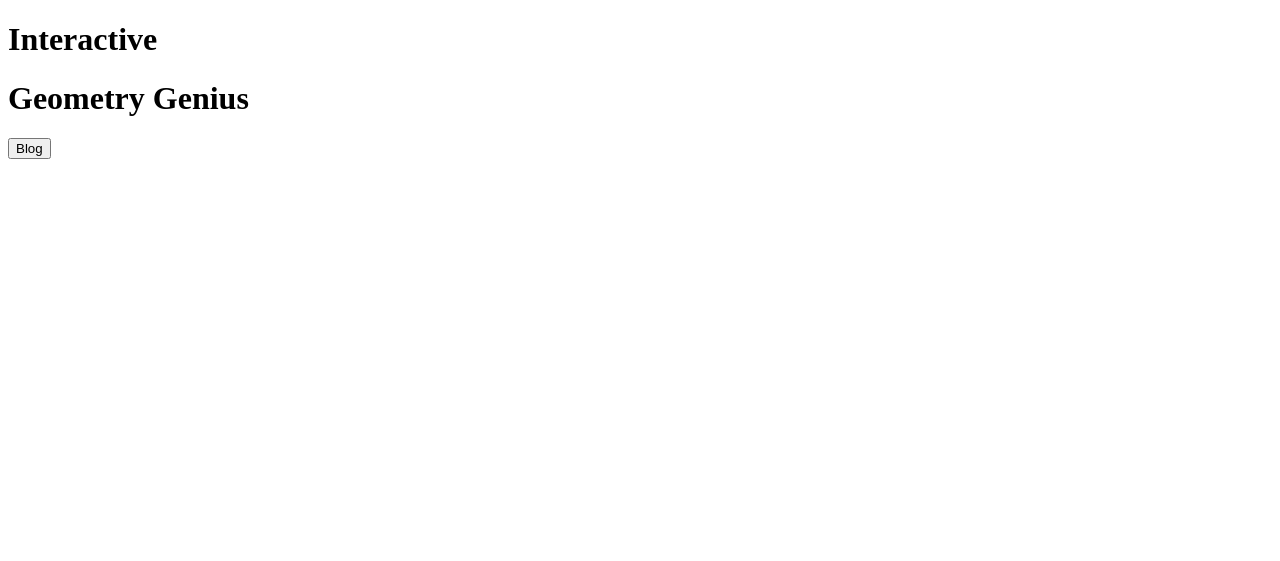
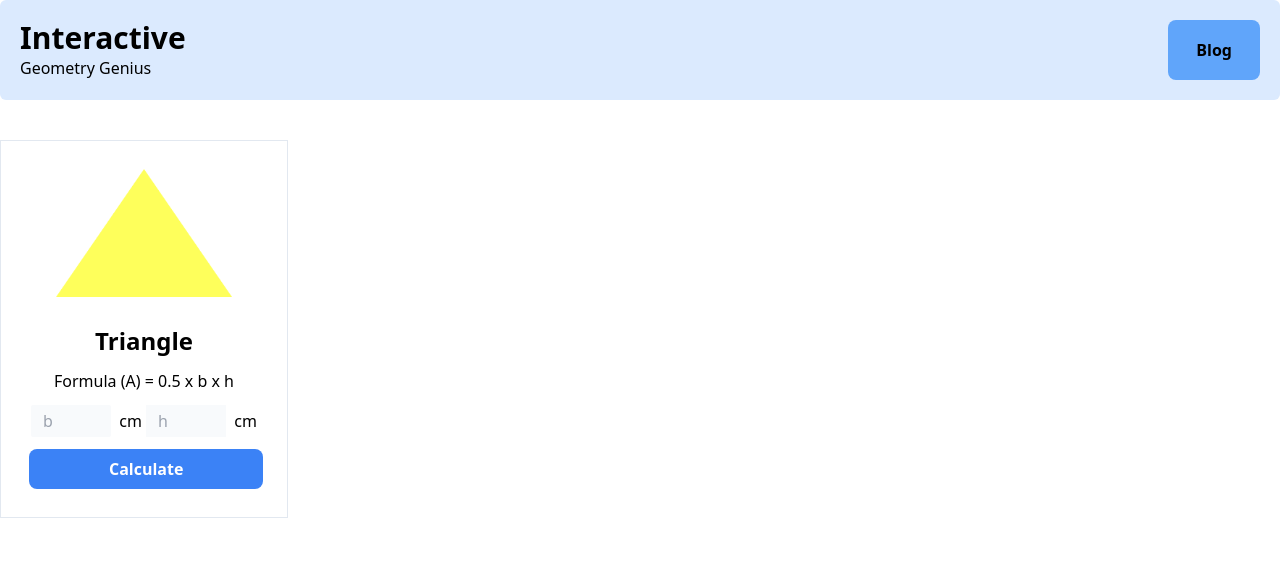
Before and after one commit to jahidcst/geometry-project, a plain HTML site: page index.html in a window 1280 px wide. Drawn offline with nearby package versions, Linux system fonts and the light colour scheme.

Commit message:
Triangle added

```diff
--- a/index.html
+++ b/index.html
@@ -5,6 +5,7 @@
     <meta http-equiv="X-UA-Compatible" content="IE=edge">
     <meta name="viewport" content="width=device-width, initial-scale=1.0">
     <title>Geometry Genious</title>
+    <script src="https://cdn.tailwindcss.com"></script>
 </head>
 <body>
     <header class="max-w-7xl mx-auto">
@@ -21,7 +22,39 @@
       </div>
     </header>
 
-
+    <!-- Main Section Start From Here---------- -->
+    <main>
+        <section class="max-w-7xl grid lg:grid-cols-4 gap-5 place-items-center lg:place-items-start  mx-auto py-10">
+        <div
+        onmouseover="randomColor(this)"
+          class="text-center space-y-3 w-72 p-7 border border-slate-200">
+          <div class="w-44 h-32 mx-auto">
+            <img class="w-full h-full" src="./images/triangle.png" alt="" />
+          </div>
+          <h1 class="text-2xl font-semibold pt-4">Triangle</h1>
+          <h1>
+            Formula (A) = 0.5 x <span id="tri-a">b</span> x
+            <span id="tri-b">h</span>
+          </h1>
+          <input
+            class="w-20 rounded-sm outline-none px-3 py-1 bg-slate-50"
+            type="text"
+            placeholder="b"
+            id="triangle-first">
+          <span class="ml-1"> cm </span>
+          <input
+            id="triangle-second"
+            class="w-20 bg-slate-50 outline-none px-3 py-1"
+            type="text"
+            placeholder="h">
+          <span class="ml-1"> cm </span>
+          <button
+            class="bg-blue-500 py-2 px-20 rounded-lg text-white font-semibold hover:bg-blue-700 transition-all"
+            id="triangle-btn">
+            Calculate
+          </button>
+        </div>
+    </main>
 
      <!-- script file -->
   <script src="js/function.js"></script>
```
